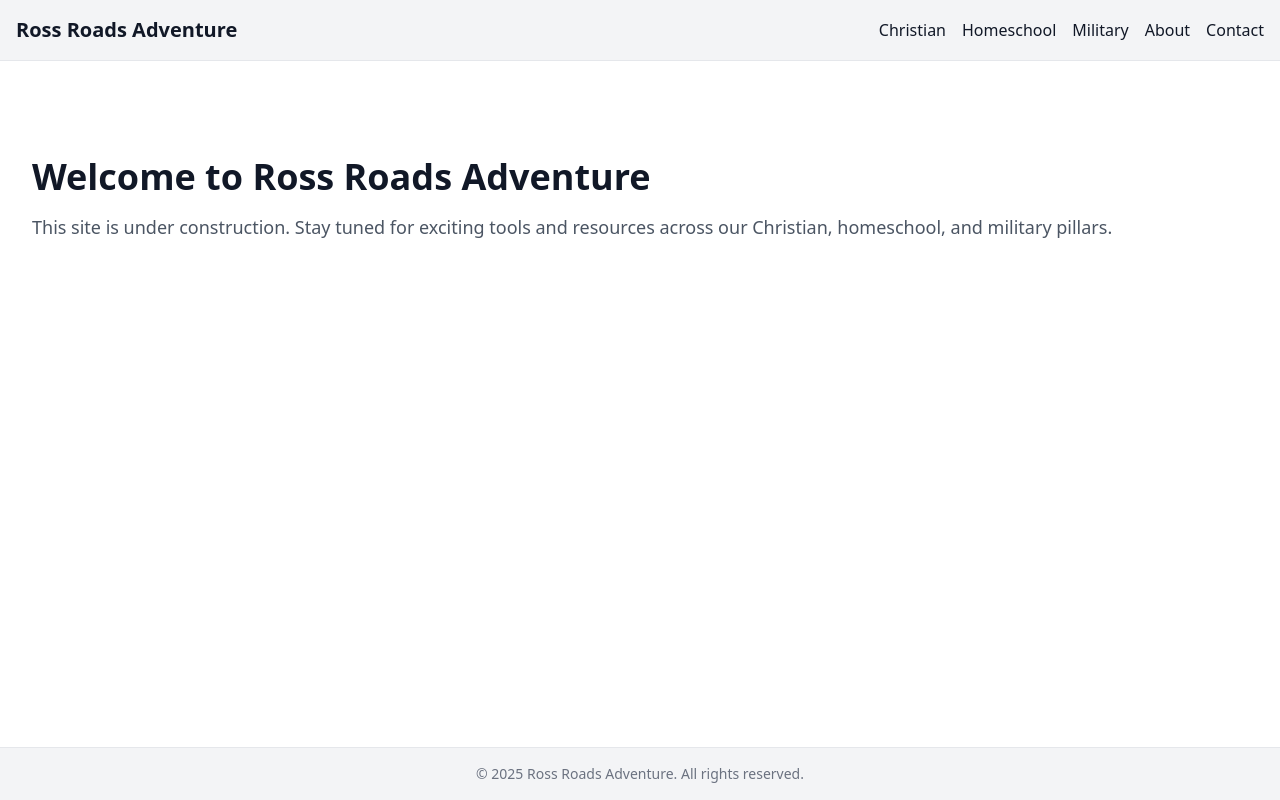
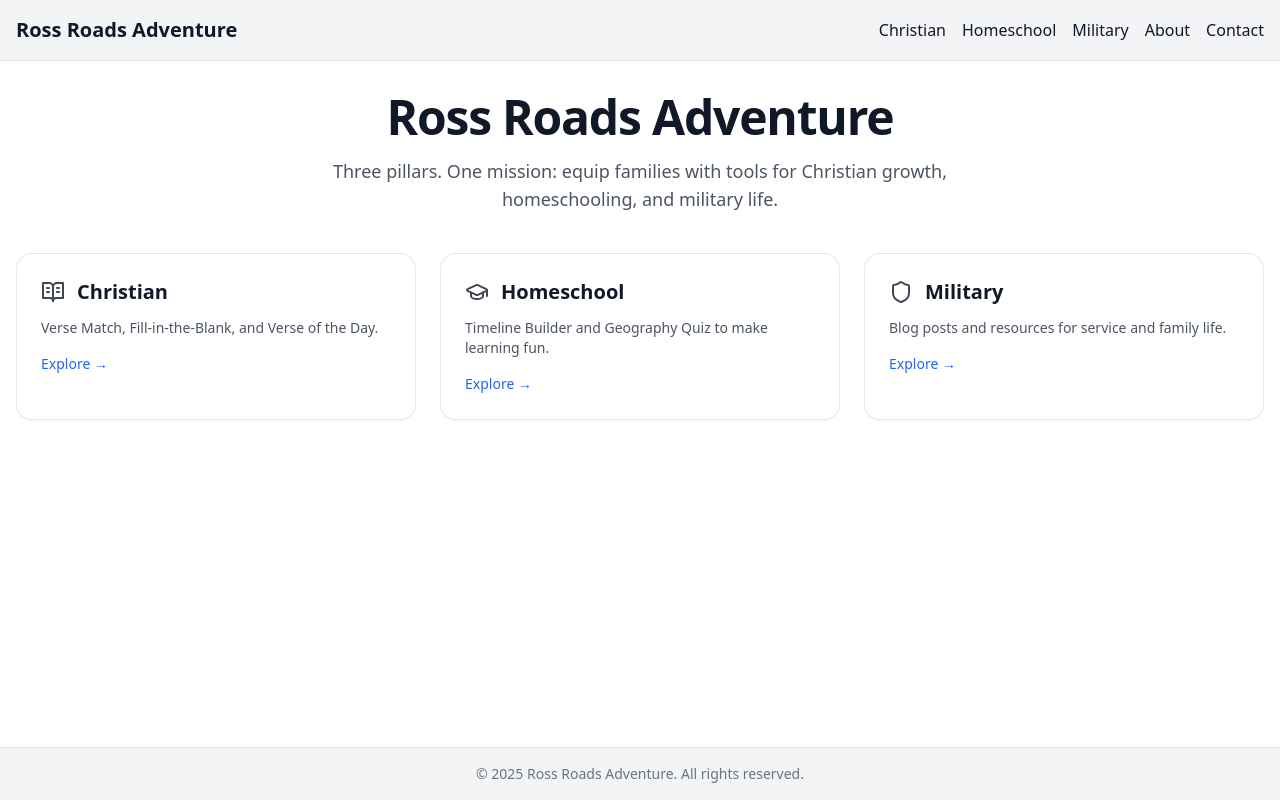
Before and after one commit to justross50/ross-roads-adventure, a Next.js app: page / in a window 1280 px wide. Built offline with nearby package versions, Linux system fonts and the light colour scheme.

Commit message:
feat(home): hero + three pillar cards

```diff
--- a/src/app/page.tsx
+++ b/src/app/page.tsx
@@ -1,11 +1,67 @@
+import Link from 'next/link'
+import { BookOpenText, GraduationCap, Shield } from 'lucide-react'
+
+function PillarCard({
+  href,
+  title,
+  desc,
+  Icon,
+}: {
+  href: string
+  title: string
+  desc: string
+  Icon: React.ComponentType<{ className?: string }>
+}) {
+  return (
+    <Link
+      href={href}
+      className="group rounded-2xl border border-gray-200 bg-white p-6 shadow-sm transition hover:shadow-md dark:border-gray-800 dark:bg-gray-950"
+    >
+      <div className="flex items-center gap-3">
+        <Icon className="h-6 w-6 opacity-80 group-hover:opacity-100" />
+        <h3 className="text-xl font-semibold">{title}</h3>
+      </div>
+      <p className="mt-3 text-sm text-gray-600 dark:text-gray-400">{desc}</p>
+      <span className="mt-4 inline-block text-sm font-medium text-blue-600 group-hover:underline dark:text-blue-400">
+        Explore →
+      </span>
+    </Link>
+  )
+}
+
 export default function HomePage() {
   return (
-    <main className="container mx-auto py-16 px-4">
-      <h1 className="text-4xl font-bold mb-4">Welcome to Ross Roads Adventure</h1>
-      <p className="text-lg text-gray-600 dark:text-gray-300">
-        This site is under construction. Stay tuned for exciting tools and resources
-        across our Christian, homeschool, and military pillars.
-      </p>
-    </main>
-  );
+    <div className="space-y-10">
+      <section className="text-center">
+        <h1 className="text-4xl font-bold tracking-tight sm:text-5xl">
+          Ross Roads Adventure
+        </h1>
+        <p className="mx-auto mt-4 max-w-2xl text-lg text-gray-600 dark:text-gray-300">
+          Three pillars. One mission: equip families with tools for
+          Christian growth, homeschooling, and military life.
+        </p>
+      </section>
+
+      <section className="grid gap-6 sm:grid-cols-2 lg:grid-cols-3">
+        <PillarCard
+          href="/christian"
+          title="Christian"
+          desc="Verse Match, Fill‑in‑the‑Blank, and Verse of the Day."
+          Icon={BookOpenText}
+        />
+        <PillarCard
+          href="/homeschool"
+          title="Homeschool"
+          desc="Timeline Builder and Geography Quiz to make learning fun."
+          Icon={GraduationCap}
+        />
+        <PillarCard
+          href="/military"
+          title="Military"
+          desc="Blog posts and resources for service and family life."
+          Icon={Shield}
+        />
+      </section>
+    </div>
+  )
 }
```
